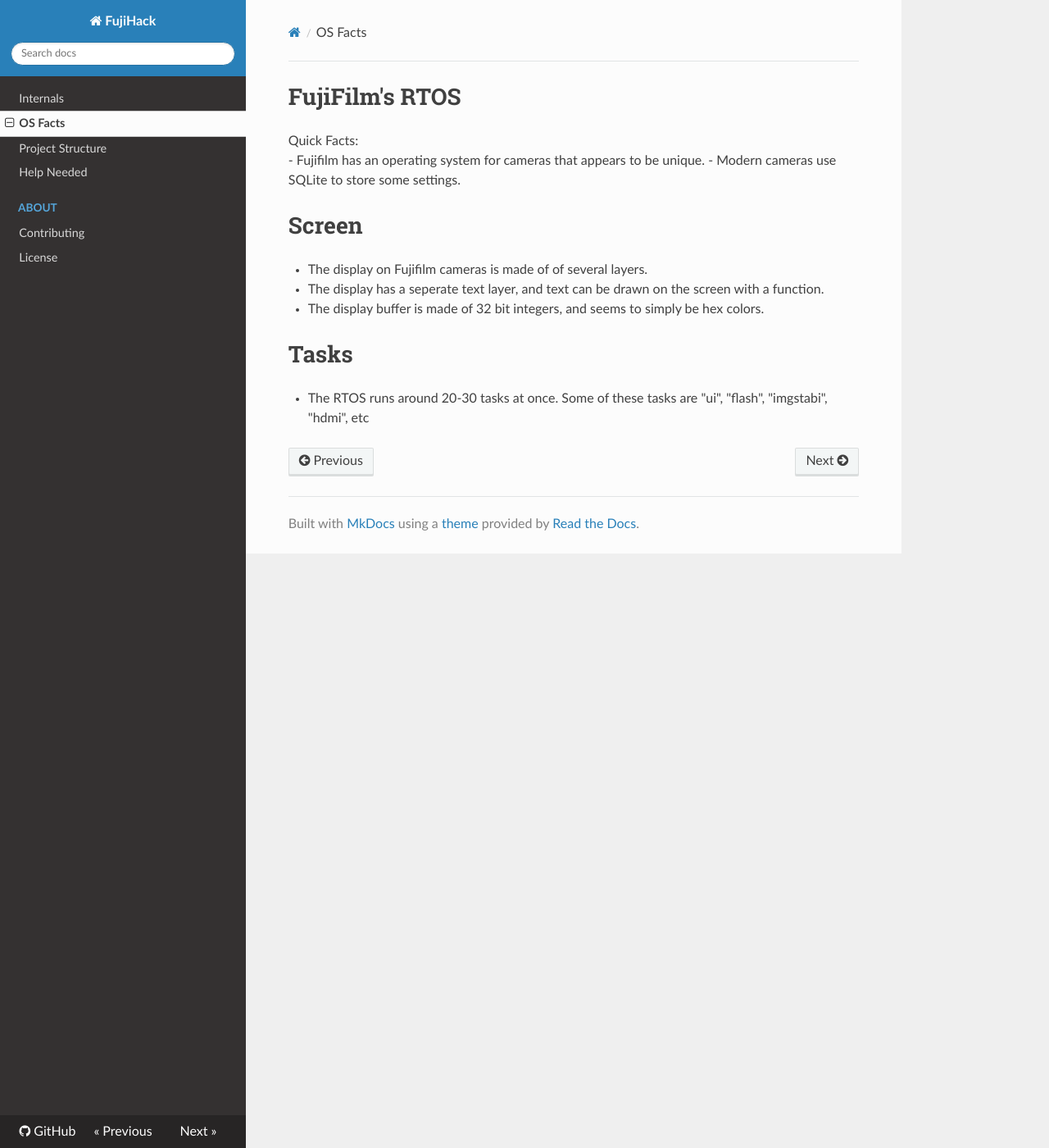
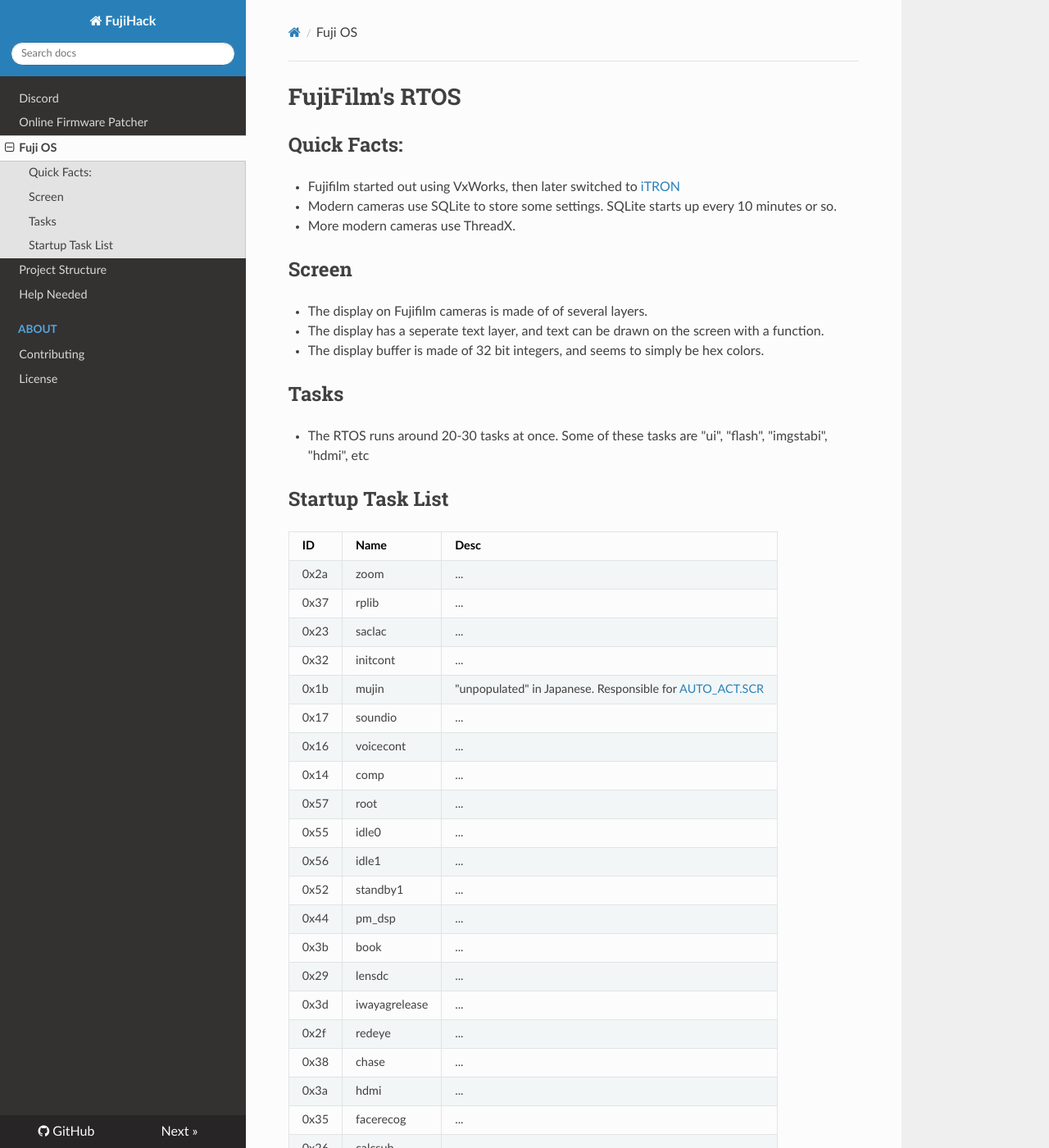
Before and after one commit to fujihack/wiki, an MkDocs documentation site: the page built from docs/fujirtos.md, in a window 1280 px wide and 1400 px high. Shown: the whole window at 82% size. Built offline with MkDocs 1.6.1, drawn with Linux system fonts in a browser that asks for light colours; nearby versions of some CDN libraries; some of the changed text lies outside the part shown.

Commit message:
combine some pages, remove a page, add some more text

```diff
--- a/docs/fujirtos.md
+++ b/docs/fujirtos.md
@@ -1,12 +1,80 @@
 # FujiFilm's RTOS
-Quick Facts:
-- Fujifilm has an operating system for cameras that appears to be unique.
-- Modern cameras use SQLite to store some settings.
 
-# Screen
+## Quick Facts:
+- Fujifilm started out using VxWorks, then later switched to [iTRON](https://en.wikipedia.org/wiki/ITRON_project)
+- Modern cameras use SQLite to store some settings. SQLite starts up every 10 minutes or so.
+- More modern cameras use ThreadX.
+
+## Screen
 - The display on Fujifilm cameras is made of of several layers.
 - The display has a seperate text layer, and text can be drawn on the screen with a function.
 - The display buffer is made of 32 bit integers, and seems to simply be hex colors.
 
-# Tasks
+## Tasks
 - The RTOS runs around 20-30 tasks at once. Some of these tasks are "ui", "flash", "imgstabi", "hdmi", etc
+
+## Startup Task List
+
+| ID | Name | Desc |
+| - | - | - |
+| 0x2a | zoom | ... |
+| 0x37 | rplib | ... |
+| 0x23 | saclac | ... |
+| 0x32 | initcont | ... |
+| 0x1b | mujin | "unpopulated" in Japanese. Responsible for [AUTO_ACT.SCR](autoactscr.md) |
+| 0x17 | soundio | ... |
+| 0x16 | voicecont | ... |
+| 0x14 | comp | ... |
+| 0x57 | root | ... |
+| 0x55 | idle0 | ... |
+| 0x56 | idle1 | ... |
+| 0x52 | standby1 | ... |
+| 0x44 | pm_dsp | ... |
+| 0x3b | book | ... |
+| 0x29 | lensdc | ... |
+| 0x3d | iwayagrelease | ... |
+| 0x2f | redeye | ... |
+| 0x38 | chase | ... |
+| 0x3a | hdmi | ... |
+| 0x35 | facerecog | ... |
+| 0x26 | calcsub | ... |
+| 0x3e | vglib | ... |
+| 0x20 | graphic | ... |
+| 0x5 | beep | ... |
+| 0x54 | elfloader | ... |
+| 0x39 | mdetect | ... |
+| 0x2b | focus | ... |
+| 0x15 | media | ... |
+| 0x30 | imgstabi | ... |
+| 0x3f | pm_snd | ... |
+| 0x24 | calc | ... |
+| 0x40 | pm_frm | ... |
+| 0x36 | searchTbl | ... |
+| 0x19 | uilib | ... |
+| 0x6 | delay | ... |
+| 0x8 | calendar | ... |
+| 0x1d | keytimer | ... |
+| 0x4 | playcont | ... |
+| 0x21 | audio | ... |
+| 0x9 | timer | ... |
+| 0x42 | pm_dcn | ... |
+| 0x3c | iwagdispatch | ... |
+| 0x3 | reccont | ... |
+| 0x1c | usb | ... |
+| 0x33 | flashloader | ... |
+| 0x7 | usbcont | ... |
+| 0x1 | execcpu | Task ID is loaded from memory |
+| 0x13 | dpof | ... |
+| 0x2c | iris | ... |
+| 0xa | flash | ... |
+| 0x18 | playsub | ... |
+| 0x28 | movdc | ... |
+| 0x43 | pm_rsz | ... |
+| 0x41 | pm_dec | ... |
+| 0x2 | syscont | ... |
+| 0x25 | calc1 | ... |
+| 0x27 | imgdc | ... |
+| 0x7 | face | ... |
+| 0x1f | levelsens | ... |
+| 0x1a | lcdevf | ... |
+| 0x1 | ui | ... |
--- a/mkdocs.yml
+++ b/mkdocs.yml
@@ -15,8 +15,9 @@
         - django
 
 nav:
-    - Internals: internals.md
-    - OS Facts: fujirtos.md
+    - Discord: https://discord.gg/UZXDktvAZP
+    - Online Firmware Patcher: https://fujihack.github.io/patcher/
+    - Fuji OS: fujirtos.md
     - Project Structure: structure.md
     - Help Needed: todo.md
     - About:
```
Also changed, not shown: docs/index.md (+5 -3 lines), docs/internals.md (deleted, +0 -69 lines).
